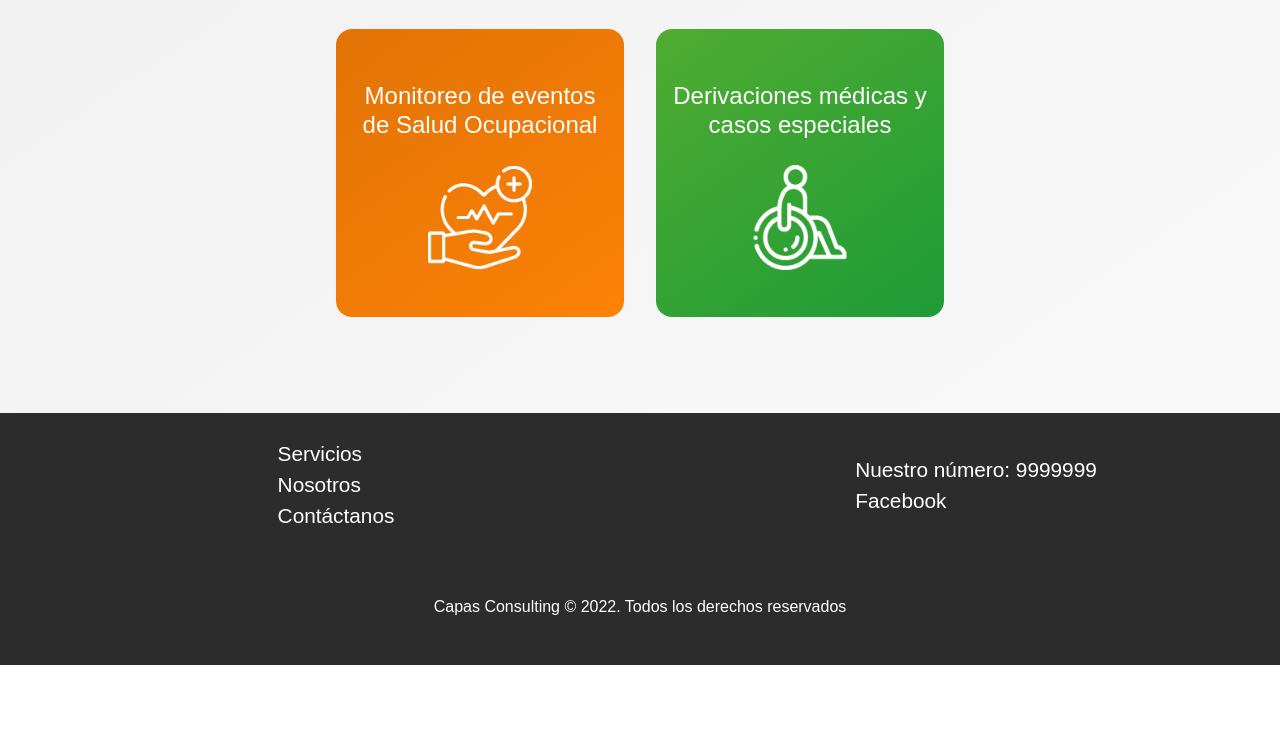
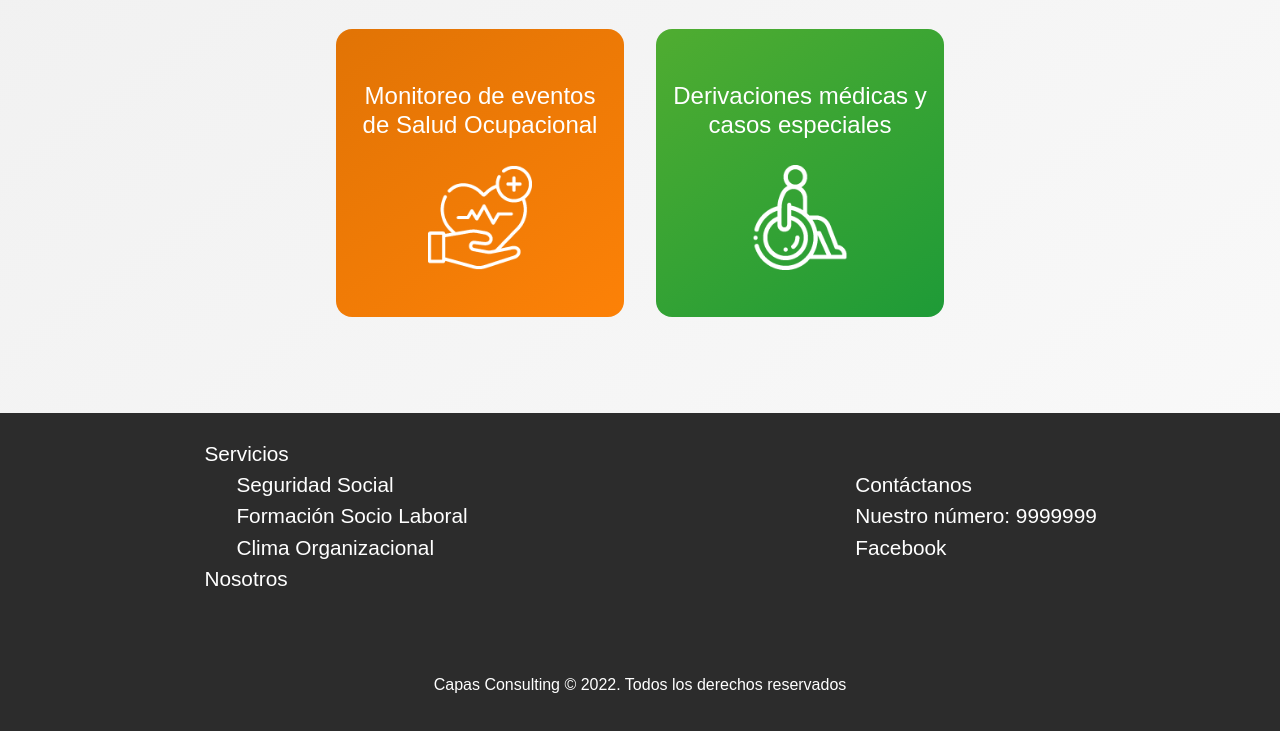
Before and after one commit to PaolaPatron/proyectofinal, a plain HTML site: page pages/formacion.html in a window 1280 px wide. Shown: the part 1955-2686 px from the top of the page. Before the commit the page ends 2620 px from the top, so only its background shows below. Drawn offline with nearby package versions, Linux system fonts and the light colour scheme; a web font is replaced by a local one.

Commit message:
arregle links en footer

```diff
--- a/pages/formacion.html
+++ b/pages/formacion.html
@@ -98,16 +98,20 @@
         <footer class="footer">
             <div class="footerDiv first">
                 <ul>
-                    <li><a href="./pages/servicios.html">Servicios</a></li>
-                    <li><a href="./pages/nosotros.html">Nosotros</a></li>
-                    <li><a href="./pages/contacto.html">Contáctanos</a></li>
+                  <li>Servicios</li>
+                      <ul>
+                          <li><a href="../pages/seguridad.html">Seguridad Social</a></li>
+                          <li><a href="../pages/formacion.html">Formación Socio Laboral</a></li>
+                          <li><a href="../pages/clima.html">Clima Organizacional</a></li>
+                      </ul>
+                  <li><a href="./nosotros.html">Nosotros</a></li>
                 </ul>
             </div>
             <div class="footerDiv last">
                 <ul>
-
-                    <li>Nuestro número: 9999999</li>
-                    <li><a href="https://www.facebook.com/capasconsultingsac" target="_blank">Facebook</a></li>
+                  <li><a href="./contacto.html">Contáctanos</a></li>
+                  <li>Nuestro número: 9999999</li>
+                  <li><a href="https://www.facebook.com/capasconsultingsac" target="_blank">Facebook</a></li>
                 </ul>
             </div>
             <p class="copyright">Capas Consulting © 2022. Todos los derechos reservados</p>
```
Also changed, not shown: index.html (+7 -3 lines), pages/clima.html (+10 -6 lines), pages/contacto.html (+7 -2 lines), pages/nosotros.html (+10 -5 lines), pages/seguridad.html (+10 -6 lines).
